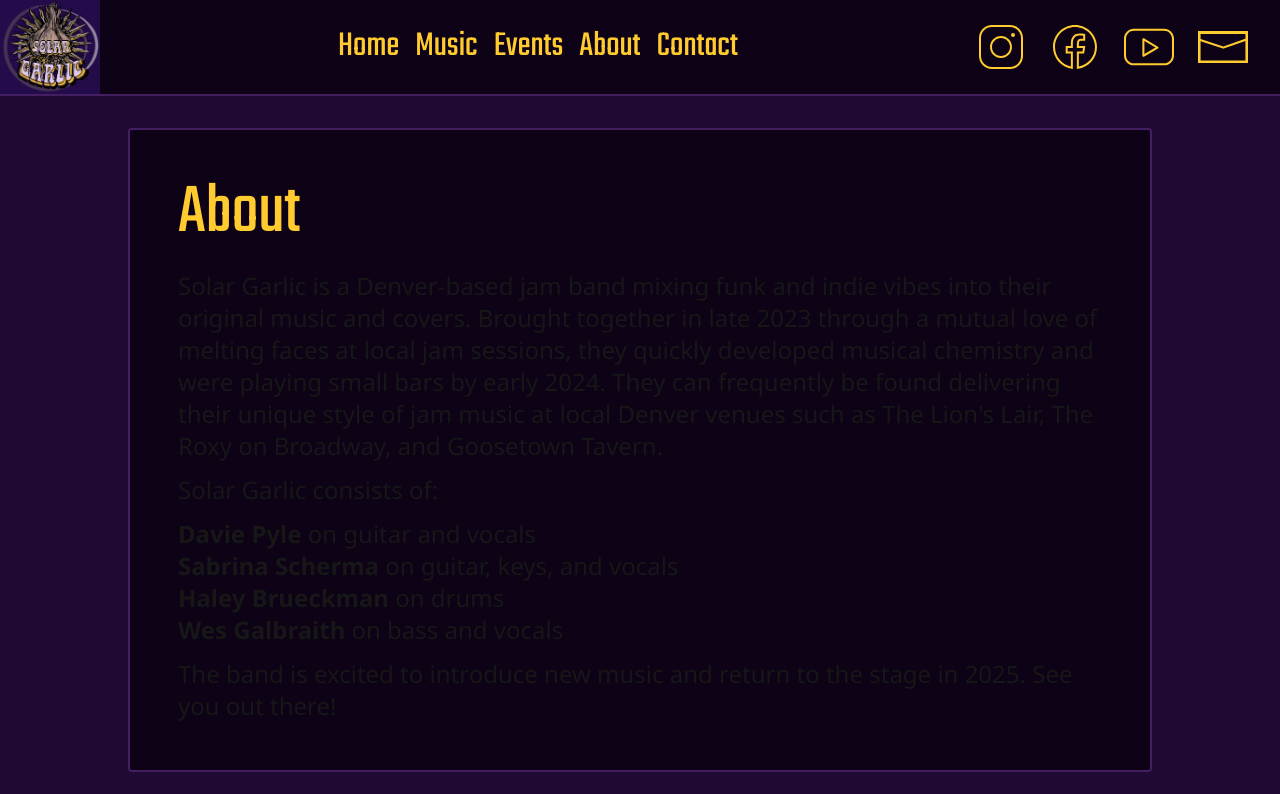
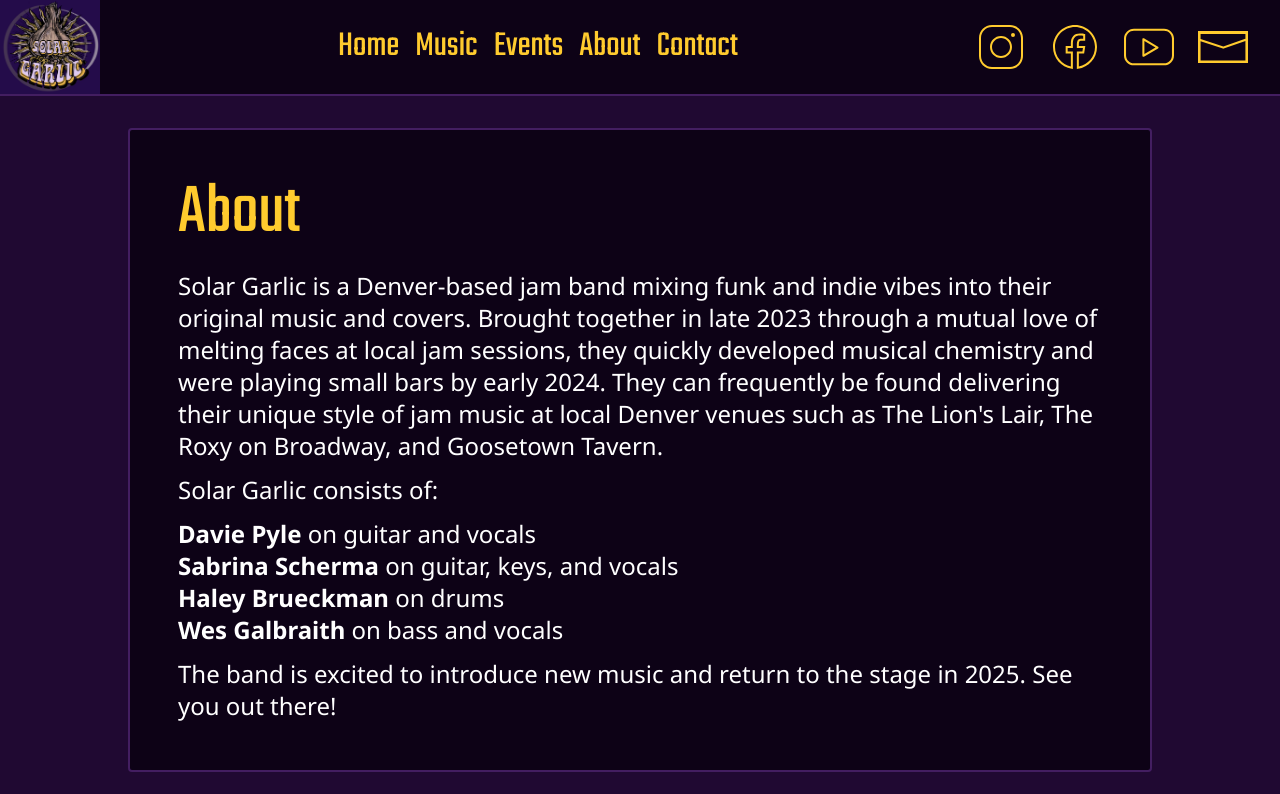
Before and after one commit to galbwe/solar-garlic-website, a Next.js app: page /about in a window 1280 px wide. Shown: the top 794 px of the page. Built offline with nearby package versions, Linux system fonts and the light colour scheme.

Commit message:
Fix dark text on safari when in light mode

```diff
--- a/src/app/layout.tsx
+++ b/src/app/layout.tsx
@@ -19,7 +19,7 @@ export default function RootLayout({
   return (
     <html lang="en">
       <body
-        className={`${notoSans.className} antialiased bg-purple w-screen h-screen`}
+        className={`${notoSans.className} antialiased bg-purple w-screen h-screen text-white`}
       >
         <Nav items={NAV_ITEMS} />
 
```
